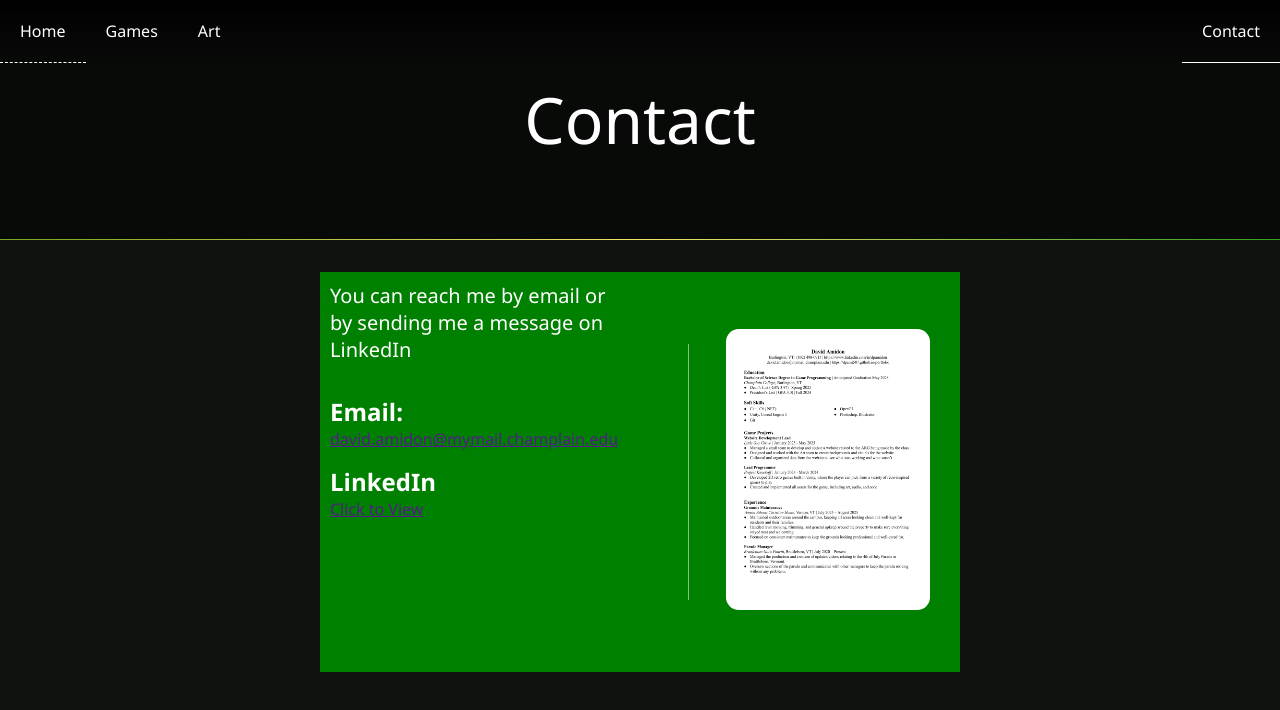
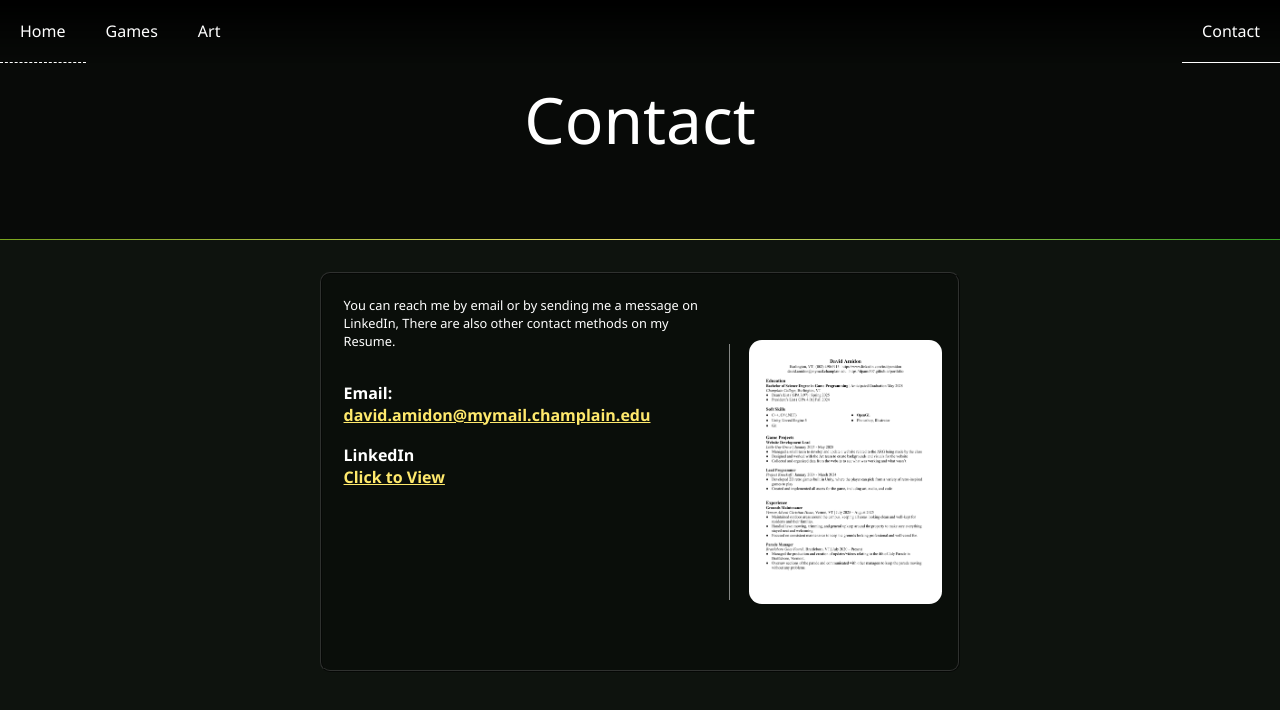
Before and after one commit to dpami507/PortfolioMk2, a React (Vite) app: page /contact in a window 1280 px wide. Shown: the top 710 px of the page. Built offline with nearby package versions, Linux system fonts and the light colour scheme.

Commit message:
Updated Contact Page
it now looks pretty, also added some projects

```diff
--- a/src/components/WorkComponent.css
+++ b/src/components/WorkComponent.css
@@ -10,7 +10,7 @@
 
   position: relative;
 
-  border: 2px rgba(0, 0, 0, 0.5) solid;
+  border: 2px rgba(0, 0, 0, .5) ridge;
   border-radius: 10px;
 
   background-color: rgba(0, 0, 0, 0.25);
@@ -24,7 +24,7 @@
 
   margin: auto 1.5vh;
 
-  border: 2px black solid;
+  border: 2px black ridge;
   border-radius: 2.5%;
 
   overflow: hidden;
--- a/src/components/WorkComponent.jsx
+++ b/src/components/WorkComponent.jsx
@@ -8,7 +8,7 @@ function WorkComponent({img, link, title, description}) {
           <div>
             <h3>{title}</h3>
             <p>{description}</p>
-            <a href={link}>Click To See</a>
+            <a href={link} target="_blank">Click To See</a>
           </div>
 
           <img src={img} alt="" />
--- a/src/pages/Contact.css
+++ b/src/pages/Contact.css
@@ -6,49 +6,75 @@
   display: grid;
 
   width: 50vw;
+  min-width: 300px;
   height: 50vh;
-  grid-template-columns: 23vw 4vw 23vw;
+  grid-template-columns: 1fr auto minmax(0, auto);
   grid-template-rows: 100%;
-  gap: 25px;
+  gap: 0; /* Remove gap, use margins instead */
 
-  background-color: green;
+  border: 2px rgba(0, 0, 0, .5) ridge;
+  border-radius: 10px;
+
+  background-color: rgba(0, 0, 0, 0.25);
 }
 
 .info
 {
+    margin: 3%;
     color: white;
     display: grid;
     grid-template-rows: max-content max-content max-content max-content max-content;
+    min-width: 0;
 }
 
 .info p {
-    font-size: 1.25rem;
+    font-size: 1vw;
     margin-bottom: 4vh;
 }
 
 .info h3 {
-    font-size: 1.5rem;
+    font-size: 1.25vw;
 }
 
 .info a {
+    color: var(--accent2);
     margin-bottom: 5%;
+    font-weight: bold;
+    text-decoration: underline;
+    word-break: break-word;
 }
 
 .resume {
     align-self: center;
+    justify-self: center;
+    min-width: 0;
+    margin: 3%; /* Match the .info margin */
 }
 
 .resume img {
     border-radius: 1vw;
-    width: 16vw;
+    width: 100%;
+    max-width: 16vw;
+    min-width: 100px;
     aspect-ratio: 8/11;
+    transition: .2s;
+    display: block;
+}
+
+.resume img:hover {
+    scale: 1.05;
 }
 
 .border_line {
     width: 1px;
     height: 20vw;
-    margin-left: 3vw;
-    margin-right: 3vw;
+    margin-left: 1vw; /* Reduced from 3vw */
+    margin-right: 1vw; /* Reduced from 3vw */
     background-color: rgba(255, 255, 255, 0.5);
     align-self: center;
 }
+
+.info a:hover
+{
+  color: color-mix(in oklab, var(--accent2) 50%, #000000 50%);
+}
--- a/src/pages/Contact.jsx
+++ b/src/pages/Contact.jsx
@@ -7,12 +7,12 @@ function Contact() {
         <Heading title={"Contact"}/>
         <div className='contact'>
             <div className='info'>
-                <p>You can reach me by email or by sending me a message on LinkedIn</p>
+                <p>You can reach me by email or by sending me a message on LinkedIn, There are also other contact methods on my Resume.</p>
                 <h3>Email:</h3>
-                <a href="">david.amidon@mymail.champlain.edu</a>
+                <a href="mailto:david.amidon@mymail.champlain.edu">david.amidon@mymail.champlain.edu</a>
 
                 <h3>LinkedIn</h3>
-                <a href="">Click to View</a>
+                <a href="https://www.linkedin.com/in/dpamidon/" target="_blank">Click to View</a>
             </div>
 
             <div className="border_line"></div>
--- a/src/work.js
+++ b/src/work.js
@@ -2,6 +2,7 @@
 export const workList = [
   { type: 'art', img: 'Work_imgs/Thunderbird4_07.png', link: "Work_imgs/Thunderbird4_07.png", title: "Thunderbird 4", description: "This is a 3D model of Thunderbird 4 based on the 2015 rebooted series, 'Thunderbirds Are Go!'. After making Thunderbird 1, 2 and, 3, This was fun to make as I got to learn how to make underwater scenes."},
   { type: 'game', img: '/Game_imgs/KB.png', link: "https://dpami507.itch.io/killerbeatz", title: "Killer Beatz", description: "This was created for the GMTK Game Jam in 5 days, The goal of the game is to use the drum pad to create loops that send out pulses, destroying enemies when hit with the right beat, this was fun to compete in and allowed me to learn new things by making a rythm game." },
+  { type: 'game', img: '/Game_imgs/Sound_2.png', link: "https://web.archive.org/web/20250428174405/https:/www.littleguygrove.com/", title: "Little Guy Grove", description: "I led the Website team for a campus-wide ARG project at Champlain College, using Wix to design and maintain the site while coordinating with Narrative, Art, and Puzzle teams. This experience developed my leadership and collaboration skills." },
   { type: 'game', img: '/Game_imgs/Tanks.png', link: "https://dpami507.github.io/GMD200_GridGame_DA/", title: "TANKS: Card Edition", description: "This is my third game I made in my Game Technology 1 class at Champlain College. The assignment was to create a grid based game, I created a game where you control your tank with randomly dealt cards." },
   { type: 'game', img: '/Game_imgs/CharliesAdventure.png', link: "https://dpami507.github.io/GMD200_Platformer_DA/", title: "Charlies Adventure", description: "This is my second game I made in my Game Technology 1 class at Champlain College. The assignment was to create a 2D platformer type game in the Unity Game Engine with collectables and moving platforms." },
   { type: 'game', img: '/Game_imgs/GrappleCupeOfPower.png', link: "https://dpami507.github.io/GMD200_ArcadeShooter_DA/", title: "Grapple Cube of Power", description: "This is my first game I made in my Game Technology 1 class at Champlain College. The assignment was to create a 2D game in the Unity Game Engine where the player could collect items and shoot at enemies that spawned in." },
```
Also changed, not shown: public/Game_imgs/Sound_2.png (added).
